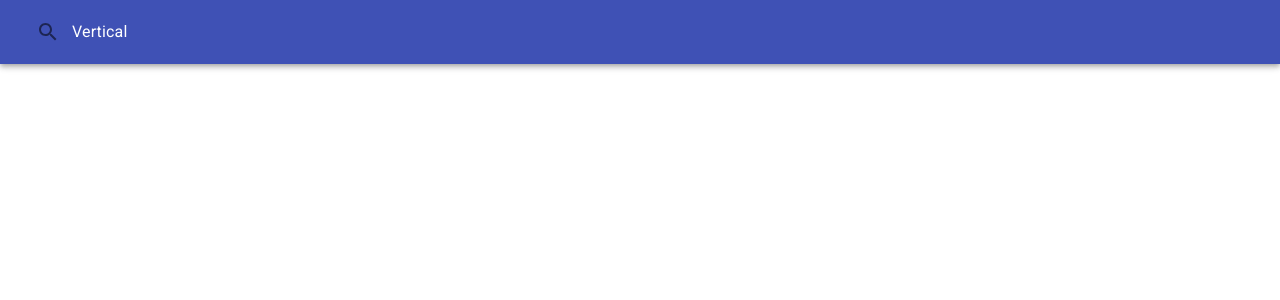
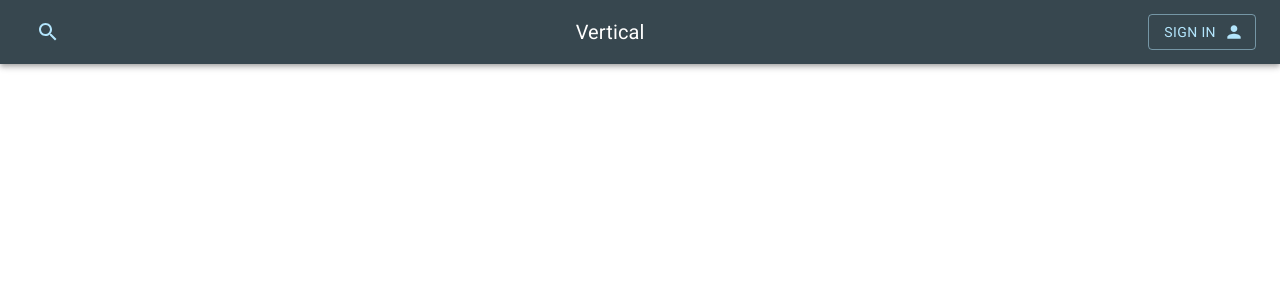
Before and after one commit to EmilyLow/vertical-v1, a React (Create React App) app in the folder vertical-v1/: page / in a window 1280 px wide. Shown: the top 300 px of the page. Built offline with nearby package versions, Linux system fonts and the light colour scheme.

Commit message:
Base header complete

```diff
--- a/vertical-v1/src/Header.js
+++ b/vertical-v1/src/Header.js
@@ -1,19 +1,40 @@
 
-import { AppBar, IconButton, Toolbar, Typography} from "@material-ui/core";
+import { AppBar, IconButton, Button, Toolbar, Typography} from "@material-ui/core";
+import {makeStyles} from "@material-ui/core";
 import SearchIcon from "@material-ui/icons/Search";
+import SendIcon from "@material-ui/icons/Send";
+import PersonIcon from "@material-ui/icons/Person"
 
+const useStyles = makeStyles((theme) => ({
+    root: {
+    //   flexGrow: 1,
+     justifyContent: 'space-between',
+    //  alignItems: "center"
+
+    },
+    menuButton: {
+    //   marginRight: theme.spacing(2),
+    },
+    title: {
+    //  flexGrow: 3,
+    //  alignSelf: 'center'
+    },
+  }));
+
+  //!!Figure out how to use theme here, and set buttons to contrast color of primary
 
 function Header() {
+    const classes = useStyles();
+    return(
 
-    return(
-        <AppBar position="static">
-            <Toolbar>
-                <IconButton>
+        <AppBar position="static" >
+            <Toolbar className={classes.root}>
+                <IconButton color="secondary" className={classes.menuButton}>
                     <SearchIcon/>
                 </IconButton>
-                <Typography>Vertical</Typography>
+                <Typography variant="h6" className={classes.title}>Vertical</Typography>
+                <Button color="secondary" variant="outlined"  endIcon={<PersonIcon/>}>Sign In</Button>
             </Toolbar>
-
         </AppBar>
     );
 }
--- a/vertical-v1/src/index.js
+++ b/vertical-v1/src/index.js
@@ -4,11 +4,16 @@ import './index.css';
 import App from './App';
 import reportWebVitals from './reportWebVitals';
 
+import { ThemeProvider } from '@material-ui/core/styles';
 import 'fontsource-roboto';
+import theme from "./theme";
 
 ReactDOM.render(
   <React.StrictMode>
-    <App />
+    <ThemeProvider theme={theme}>
+      <App/>
+    </ThemeProvider>
+
   </React.StrictMode>,
   document.getElementById('root')
 );
--- /dev/null
+++ b/vertical-v1/src/theme.js
@@ -0,0 +1,16 @@
+import {createMuiTheme} from '@material-ui/core/styles';
+import purple from '@material-ui/core/colors/purple';
+import green from '@material-ui/core/colors/green';
+
+const theme = createMuiTheme({
+    palette: {
+        primary: {
+          main: '#37474f'
+        },
+        secondary: {
+          main: '#b3e5fc'
+        },
+      },
+});
+
+export default theme;
```
Also changed, not shown: 1 other file (tests, documents, lock files or other folders).
